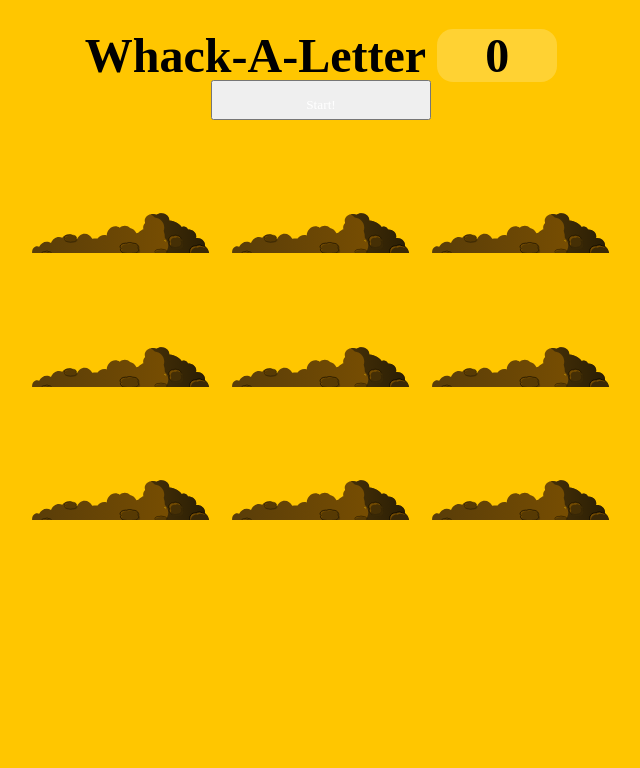
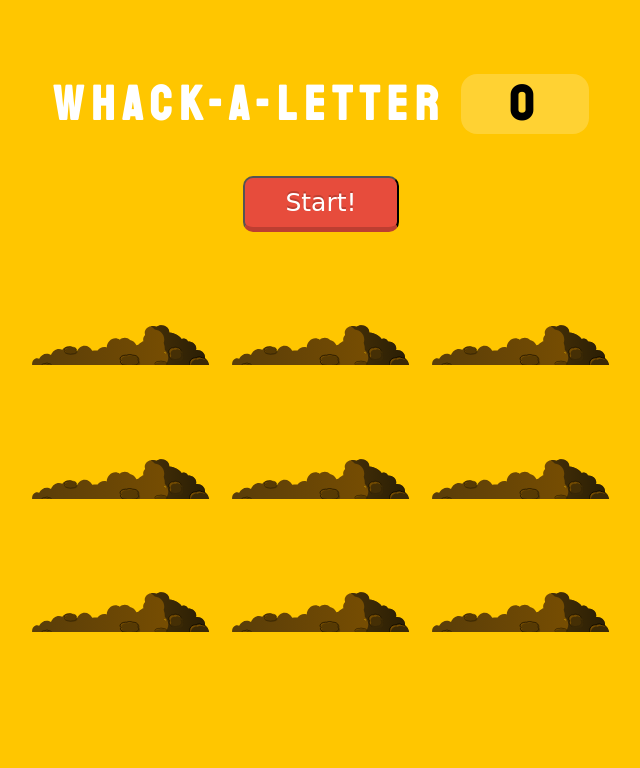
Before and after one commit to ShanteDenise/WhackALetterGame, a plain HTML site: page index.html in a window 1280 px wide. Shown: the whole page, without its empty margins (319-959 px from the left). Drawn offline with Linux system fonts and the light colour scheme.

Commit message:
Added additional css

```diff
--- a/app.js
+++ b/app.js
@@ -65,7 +65,7 @@ function scoreIncrease(hole){
     }
     // console.log(userScore)
     if(userScore == 5){
-        alert("You win" + "Your Score is " + userScore)
+        alert("You win")
         userScore = 0;
         score.textContent = userScore
         window.clearInterval(timer);
--- a/index.html
+++ b/index.html
@@ -5,6 +5,7 @@
     <meta name="viewport" content="width=device-width, initial-scale=1.0">
     <meta http-equiv="X-UA-Compatible" content="ie=edge">
     <link rel="stylesheet" href="main.css">
+    <link href="https://fonts.googleapis.com/css?family=Staatliches" rel="stylesheet">
     <title>Whack A Letter Game</title>
 </head>
 <body>
--- a/main.css
+++ b/main.css
@@ -3,18 +3,20 @@ body{
 }
 h1 {
     text-align: center;
+    font-family: 'Staatliches', cursive;
     font-size: 3rem;
-    line-height: 1;
+    line-height: 3;
     margin-bottom: 0;
+    letter-spacing: 0.5rem;
+    color: white
   }
-
-
 
 .score {
     background: rgba(255,255,255,0.2);
     padding: 0 3rem;
     line-height: 1;
     border-radius: 1rem;
+    color: black;
   }
 
 .game {
@@ -31,14 +33,24 @@ h1 {
   button{
     margin: 0 auto;
     position: relative;
-    width:220px;
-    height:40px;
-    text-align:center;
-    color:#FFF;
-    text-decoration:none;
-    line-height:43px;
-    font-family:'Oswald'
+    padding: 10px 40px;
+    background-color: #E74C3C;
+    border-bottom: 5px solid #BD3E31;
+    text-shadow: 0px -2px #BD3E31;
+    border-radius: 10px;
+    font-family: 'Pacifico', cursive;
+    font-size: 25px;
+    color: #FFF;
+    text-decoration: none;
+
   }
+
+button:active{
+	transform: translate(0px,5px);
+  -webkit-transform: translate(0px,5px);
+	border-bottom: 1px solid;
+}
+
 
 
 .hole {
```
